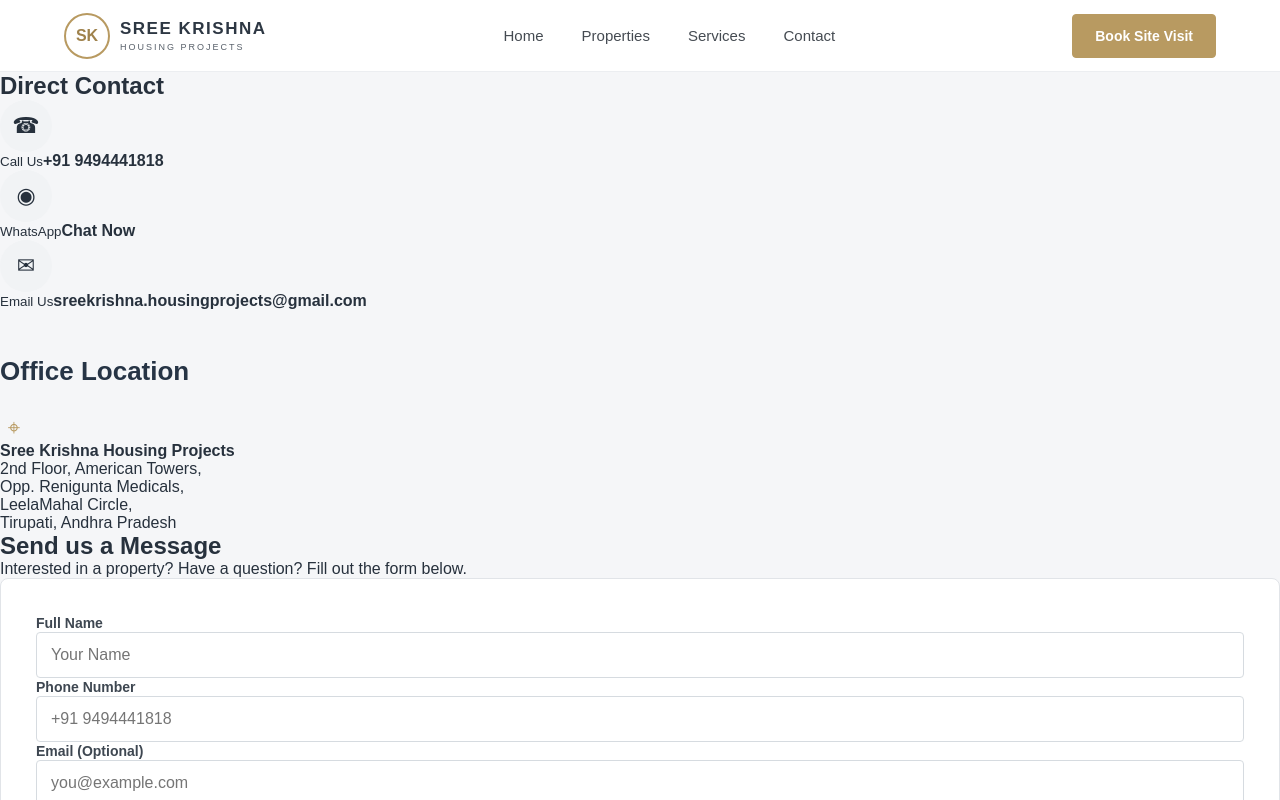
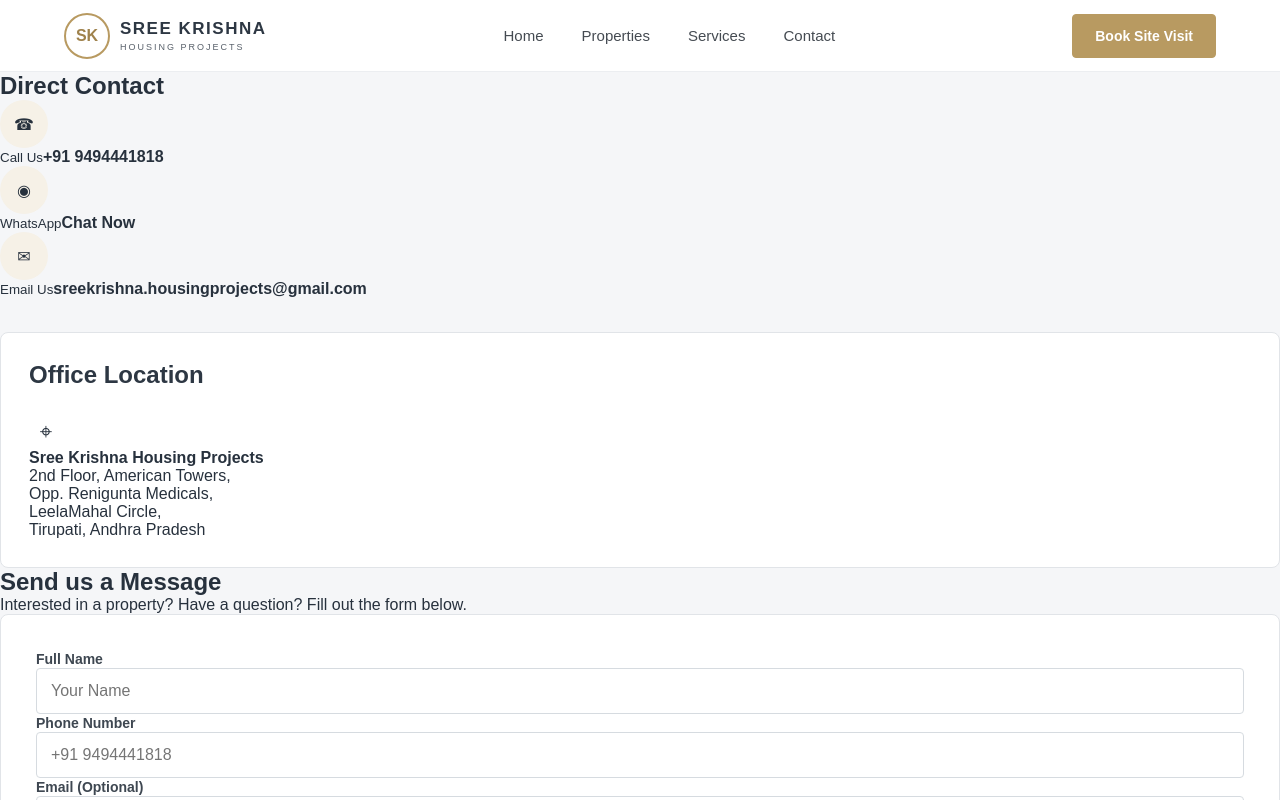
Before and after one commit to pnaveeen-yadav/sree-krishna-housing-projects, a Next.js app in the folder sree-krishna-housing-projects-github/: page /contact in a window 1280 px wide. Shown: the top 800 px of the page. Built offline with nearby package versions, Linux system fonts and the light colour scheme.

Commit message:
property

```diff
--- a/sree-krishna-housing-projects-github/app/globals.css
+++ b/sree-krishna-housing-projects-github/app/globals.css
@@ -758,7 +758,7 @@ main {
 ========================================= */
 
 .contactSection {
-  background: #ffffff;
+  background: #f5f6f8;
 }
 
 .contactGrid {
@@ -773,127 +773,108 @@ main {
   margin-bottom: 25px;
 }
 
-
-/* =========================================
-   DIRECT CONTACT BOXES
-========================================= */
-
 .contactBox {
   display: flex;
   align-items: center;
   gap: 18px;
-  margin-bottom: 14px;
-  padding: 20px 24px;
-  background: #ffffff;
-  border: 1px solid #d9dde2;
-  border-radius: 10px;
-  transition: transform 0.2s ease, box-shadow 0.2s ease, border-color 0.2s ease;
+  margin-bottom: 20px;
+  padding: 20px;
+  background: #ffffff;
+  border: 1px solid #e1e4e8;
+  border-radius: 8px;
+  transition: transform 0.2s ease, box-shadow 0.2s ease;
 }
 
 .contactBox:hover {
   transform: translateY(-2px);
-  border-color: #cfc39f;
   box-shadow: 0 10px 25px rgba(31, 42, 55, 0.08);
 }
 
 .contactIcon {
-  width: 52px;
-  height: 52px;
-  flex: 0 0 52px;
+  width: 48px;
+  height: 48px;
+  flex: 0 0 48px;
+
   display: flex;
   align-items: center;
   justify-content: center;
-  background: #f1f3f5;
+
+  background: #f6f1e7;
   border-radius: 50%;
+}
+
+.contactBox small {
+  color: #7b838c;
+}
+
+.contactBox h3 {
+  margin-top: 5px;
+  font-size: 16px;
+  color: #34404b;
+  overflow-wrap: anywhere;
+}
+
+
+/* =========================================
+   OFFICE LOCATION
+========================================= */
+
+.officeLocation {
+  margin-top: 34px;
+  padding: 28px;
+
+  background: #ffffff;
+
+  border: 1px solid #e1e4e8;
+  border-radius: 8px;
+}
+
+.officeLocation h2 {
+  margin-bottom: 26px;
+  font-size: 24px;
+  color: #2d3743;
+}
+
+.locationDetails,
+.businessHours {
+  display: flex;
+  align-items: flex-start;
+  gap: 16px;
+}
+
+.locationDetails {
+  margin-bottom: 26px;
+}
+
+.businessHours {
+  padding-top: 22px;
+  border-top: 1px solid #e7e9eb;
+}
+
+.locationIcon {
+  width: 34px;
+  min-width: 34px;
+  height: 34px;
+
+  display: flex;
+  align-items: center;
+  justify-content: center;
+
   font-size: 22px;
   line-height: 1;
 }
 
-.contactBox > div:last-child {
-  min-width: 0;
-}
-
-.contactBox small {
-  display: block;
-  color: #5b6572;
-  font-size: 15px;
-  font-weight: 600;
-}
-
-.contactBox h3 {
-  margin: 5px 0 0;
-  color: #263445;
-  font-size: 18px;
-  line-height: 1.4;
-  overflow-wrap: anywhere;
-}
-
-
-/* =========================================
-   OFFICE LOCATION
-========================================= */
-
-.officeLocation {
-  margin-top: 45px;
-  padding: 0;
-  background: transparent;
-  border: none;
-  border-radius: 0;
-}
-
-.officeLocation h2 {
-  margin: 0 0 25px;
-  color: #263445;
-  font-size: 26px;
-  line-height: 1.3;
-}
-
-.locationDetails,
-.businessHours {
-  display: flex;
-  align-items: flex-start;
-  gap: 18px;
-}
-
-.locationDetails {
-  margin-bottom: 28px;
-}
-
-.businessHours {
-  padding-top: 0;
-  border-top: none;
-}
-
-.locationIcon {
-  width: 28px;
-  min-width: 28px;
-  height: 28px;
-  display: flex;
-  align-items: center;
-  justify-content: center;
-  color: var(--gold);
-  font-size: 22px;
-  line-height: 1;
-}
-
-.locationDetails > div:last-child,
-.businessHours > div:last-child {
-  min-width: 0;
-}
-
 .locationDetails h3,
 .businessHours h3 {
-  margin: 0 0 5px;
-  color: #4b5563;
-  font-size: 17px;
-  font-weight: 700;
+  margin: 0 0 8px;
+  font-size: 16px;
+  color: #4b535c;
 }
 
 .locationDetails p,
 .businessHours p {
-  margin: 0 0 4px;
-  color: #596575;
-  font-size: 17px;
+  margin: 0 0 6px;
+  color: #59636e;
   line-height: 1.65;
 }
 
@@ -910,7 +891,9 @@ main {
   width: 100%;
   margin-top: 28px;
   overflow: hidden;
-  background: #ffffff;
+
+  background: #ffffff;
+
   border: 1px solid #d8dde2;
   border-radius: 8px;
 }
@@ -932,14 +915,20 @@ main {
   display: inline-flex;
   align-items: center;
   justify-content: center;
+
   margin-top: 20px;
+
   padding: 11px 18px;
+
   background: transparent;
   color: #8f733f;
+
   border: 1px solid #b79a61;
   border-radius: 5px;
+
   font-size: 14px;
   font-weight: 600;
+
   transition: all 0.2s ease;
 }
 
@@ -955,33 +944,18 @@ main {
 ========================================= */
 
 @media (max-width: 900px) {
+
   .contactGrid {
     grid-template-columns: 1fr;
     gap: 40px;
   }
+
 }
 
 @media (max-width: 600px) {
-  .contactBox {
-    padding: 18px;
-  }
-
-  .contactIcon {
-    width: 48px;
-    height: 48px;
-    flex-basis: 48px;
-  }
-
-  .contactBox h3 {
-    font-size: 16px;
-  }
 
   .officeLocation {
-    margin-top: 38px;
-  }
-
-  .officeLocation h2 {
-    font-size: 24px;
+    padding: 22px 18px;
   }
 
   .locationDetails,
@@ -994,14 +968,10 @@ main {
     min-width: 30px;
   }
 
-  .locationDetails p,
-  .businessHours p {
-    font-size: 16px;
-  }
-
   .mapContainer iframe {
     height: 300px;
   }
+
 }
 
 
```
Also changed, not shown: sree-krishna-housing-projects-github/app/properties/page.tsx (+40 -18 lines).
